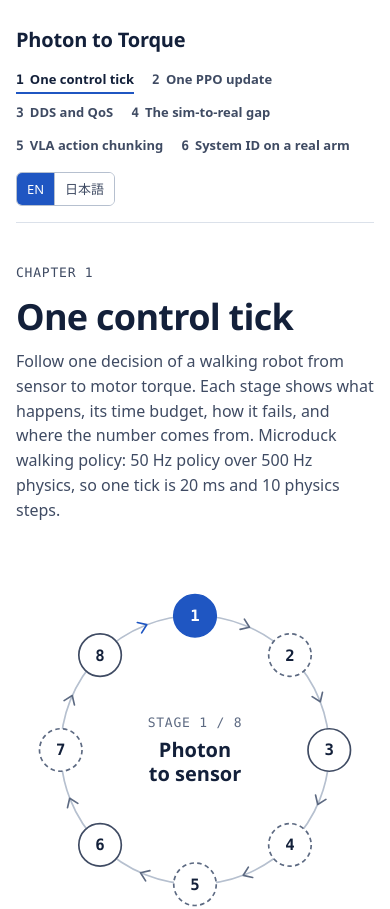
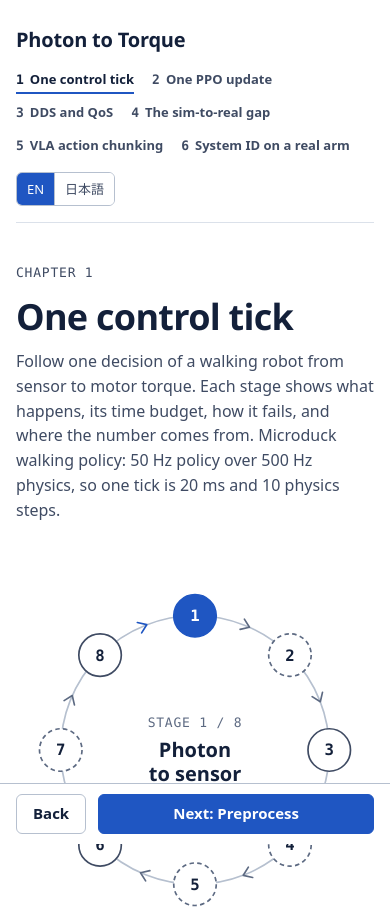
Before and after one commit to AungKaung1928/photon-to-torque, a React (Vite) app: page / in a window 390 px wide. Shown: the top 909 px of the page. Built offline with nearby package versions, Linux system fonts and the light colour scheme.

Commit message:
Phone width: Back / Next fixed to the bottom edge

```diff
--- a/src/index.css
+++ b/src/index.css
@@ -1494,3 +1494,32 @@ li.bad .r-tag {
 .replay-legend .ld-key-period::before {
   border-top: 2px dashed var(--series-2);
 }
+
+/* Phone: Back / Next stay at the bottom edge while the reader scrolls ring, card and panels. */
+@media (max-width: 700px) {
+  .stepper {
+    position: fixed;
+    inset: auto 0 0 0;
+    z-index: 5;
+    flex-wrap: nowrap;
+    background: var(--bg);
+    border-top: 1px solid var(--hairline-strong);
+    padding-block: 10px;
+    padding-bottom: max(10px, env(safe-area-inset-bottom, 0px));
+    padding-left: max(16px, env(safe-area-inset-left, 0px));
+    padding-right: max(16px, env(safe-area-inset-right, 0px));
+  }
+  .stepper .hint {
+    display: none;
+  }
+  .stepper .btn.primary {
+    flex: 1;
+    min-width: 0;
+    justify-content: center;
+    text-align: center;
+    padding-block: 6px;
+  }
+  .page {
+    padding-bottom: 96px;
+  }
+}
```
